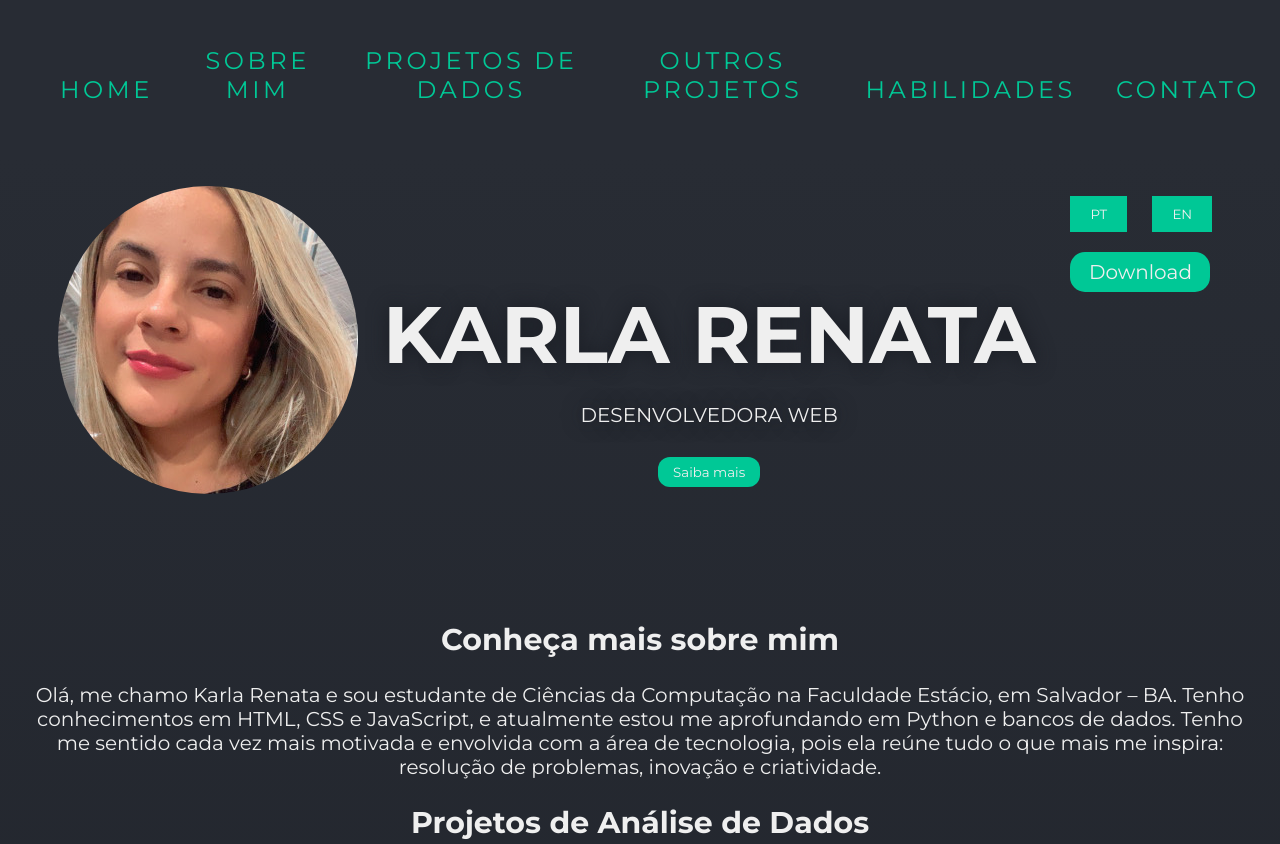
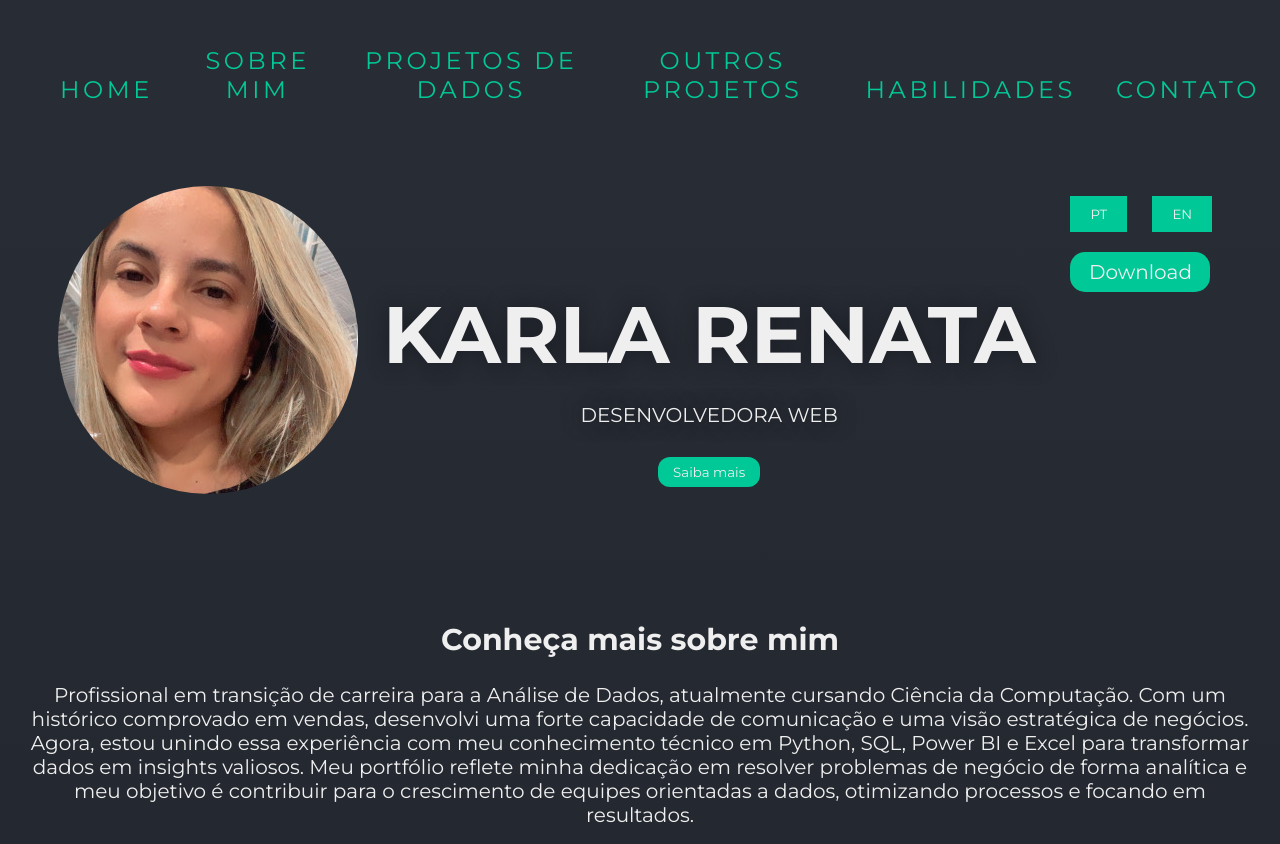
Before and after one commit to karlarenatadev/portfolio-karla-renata, a plain HTML site: page index.html in a window 1280 px wide. Shown: the top 844 px of the page. Drawn offline with nearby package versions, Linux system fonts and the light colour scheme.

Commit message:
mudança no sobre mim

```diff
--- a/index.html
+++ b/index.html
@@ -60,9 +60,20 @@
         </section>
         <section id="sobre" class="section-sobre">
             <h2 class="lang" data-pt="Conheça mais sobre mim" data-en="A little more about me">Conheça mais sobre mim</h2>
-            <p class="lang" data-pt="Olá, me chamo Karla Renata e sou estudante de Ciências da Computação na Faculdade Estácio, em Salvador – BA. Tenho conhecimentos em HTML, CSS e JavaScript, e atualmente estou me aprofundando em Python e bancos de dados. Tenho me sentido cada vez mais motivada e envolvida com a área de tecnologia, pois ela reúne tudo o que mais me inspira: resolução de problemas, inovação e criatividade." data-en="Hello, my name is Karla Renata and I am a Computer Science student at Estácio College, in Salvador – BA. I have knowledge in HTML, CSS, and JavaScript, and I am currently deepening my studies in Python and databases. I feel increasingly motivated and involved with technology, as it brings together everything that inspires me most: problem-solving, innovation, and creativity.">
-                Olá, me chamo Karla Renata e sou estudante de Ciências da Computação na Faculdade Estácio, em Salvador – BA. Tenho conhecimentos em HTML, CSS e JavaScript, e atualmente estou me aprofundando em Python e bancos de dados. Tenho me sentido cada vez mais motivada e envolvida com a área de tecnologia, pois ela reúne tudo o que mais me inspira: resolução de problemas, inovação e criatividade.
-            </p>
+            <p class="lang" data-pt="Profissional em transição de carreira para a Análise de Dados, atualmente cursando Ciência da Computação.
+            Com um histórico comprovado em vendas, desenvolvi uma forte capacidade de comunicação e uma visão estratégica de negócios.
+            Agora, estou unindo essa experiência com meu conhecimento técnico em Python, SQL, Power BI e Excel para transformar dados em insights
+            valiosos. Meu portfólio reflete minha dedicação em resolver problemas de negócio de forma analítica e meu objetivo é contribuir para o
+             crescimento de equipes orientadas a dados, otimizando processos e focando em resultados."
+            data-en="Professional transitioning from a sales career to the Data Analysis field, currently pursuing a Bachelor's degree in
+            Computer Science. With a proven track record in sales, I have developed strong communication skills and a strategic business vision.
+            I am now combining this experience with my technical knowledge in Python, SQL, Power BI, and Excel to turn data into valuable insights.
+            My portfolio reflects my dedication to solving business problems analytically, and my goal is to contribute to the growth of data-driven teams by optimizing processes and focusing on results.">
+                Profissional em transição de carreira para a Análise de Dados, atualmente cursando Ciência da Computação.
+                Com um histórico comprovado em vendas, desenvolvi uma forte capacidade de comunicação e uma visão estratégica de negócios.
+                Agora, estou unindo essa experiência com meu conhecimento técnico em Python, SQL, Power BI e Excel para transformar dados
+                em insights valiosos. Meu portfólio reflete minha dedicação em resolver problemas de negócio de forma analítica e
+                meu objetivo é contribuir para o crescimento de equipes orientadas a dados, otimizando processos e focando em resultados.</p>
         </section>
 
         <section id="projetos-dados" class="section-projects">
```
